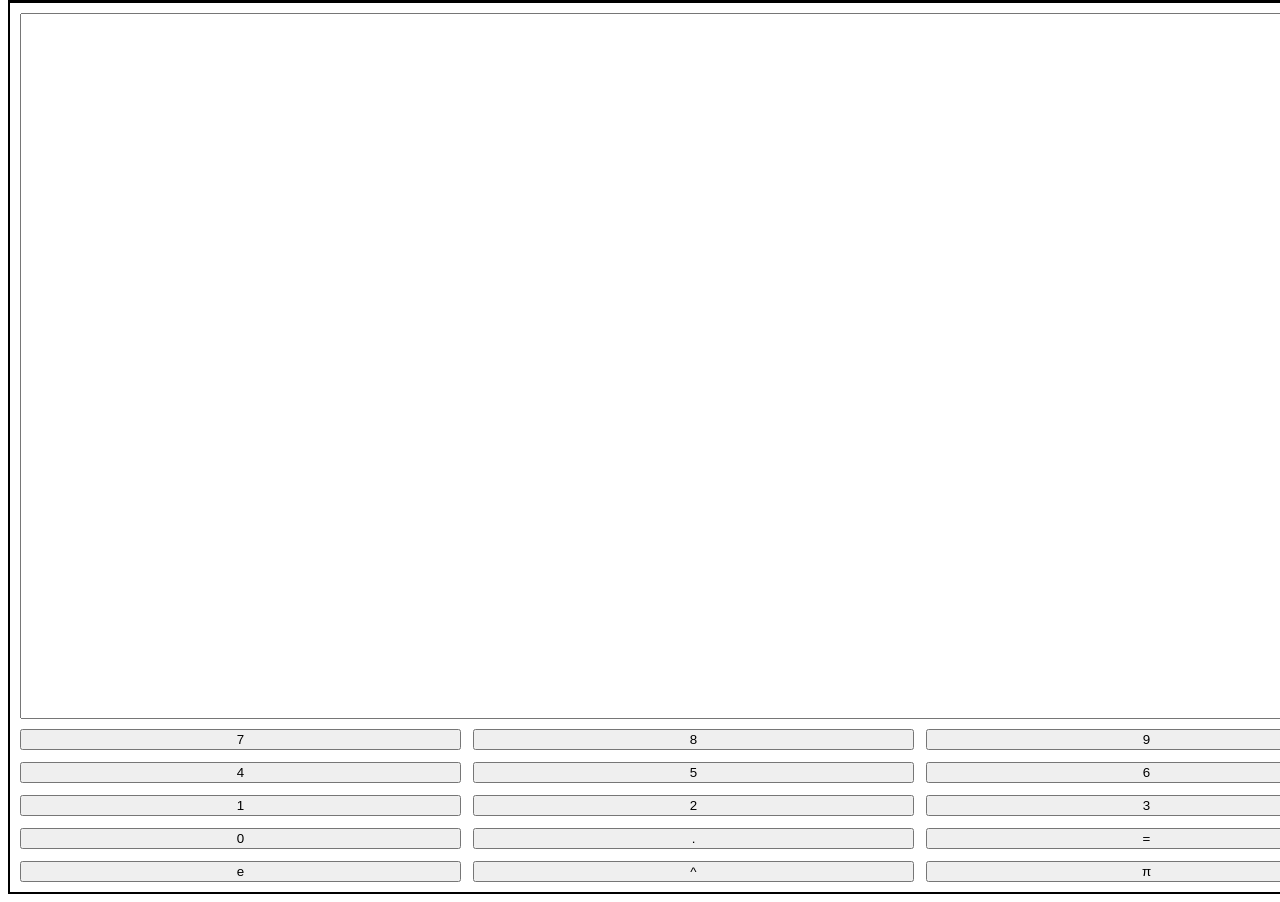
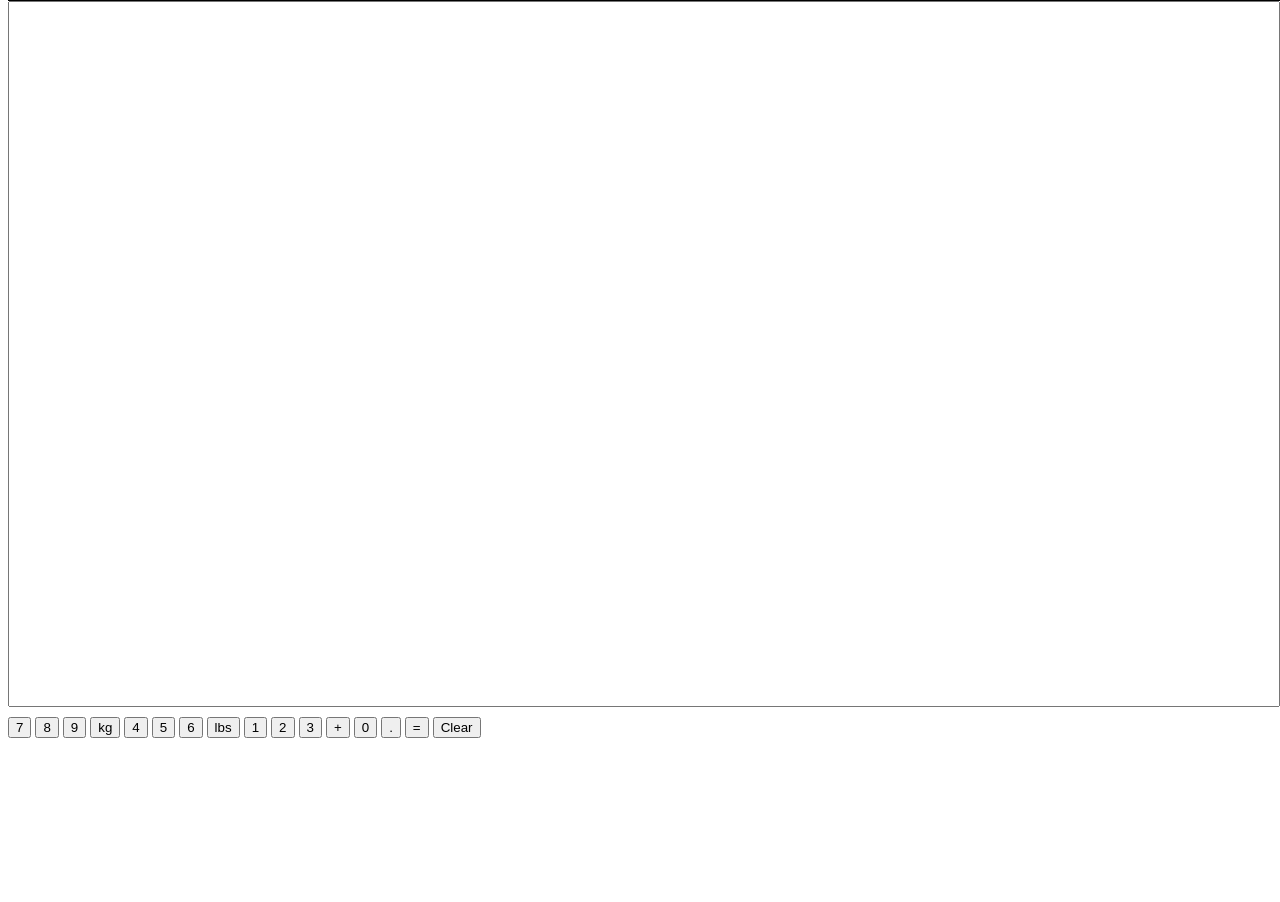
Before and after one commit to architr4/calculator, a plain HTML site: page index.html in a window 1280 px wide. Shown: the part 900-1802 px from the top of the page. After the commit the page ends 1646 px from the top, so only its background shows below. Drawn offline with Linux system fonts and the light colour scheme.

Commit message:
Update index.html

```diff
--- a/index.html
+++ b/index.html
@@ -31,29 +31,25 @@
         </div>
     </div>
 
-<div class="calculator">
+<div class="converter">
         <input type="text" id="display" readonly>
-        <div class="buttons">
+        <div class="cbuttons">
             <button data-value="7">7</button>
             <button data-value="8">8</button>
             <button data-value="9">9</button>
-            <button data-value="/">/</button>
+            <button data-value="kg">kg</button>
             <button data-value="4">4</button>
             <button data-value="5">5</button>
             <button data-value="6">6</button>
-            <button data-value="*">*</button>
+            <button data-value="lbs">lbs</button>
             <button data-value="1">1</button>
             <button data-value="2">2</button>
             <button data-value="3">3</button>
-            <button data-value="-">-</button>
+            <button data-value="+">+</button>
             <button data-value="0">0</button>
             <button data-value=".">.</button>
             <button data-value="=">=</button>
-            <button data-value="+">+</button>
-            <button data-value="2.71828">e</button>
-            <button data-value="^">^</button>
-            <button data-value="3.14">π</button>
-            <button data-value="C">C</button>
+            <button data-value="C">Clear</button>
         </div>
     </div>
 
```
